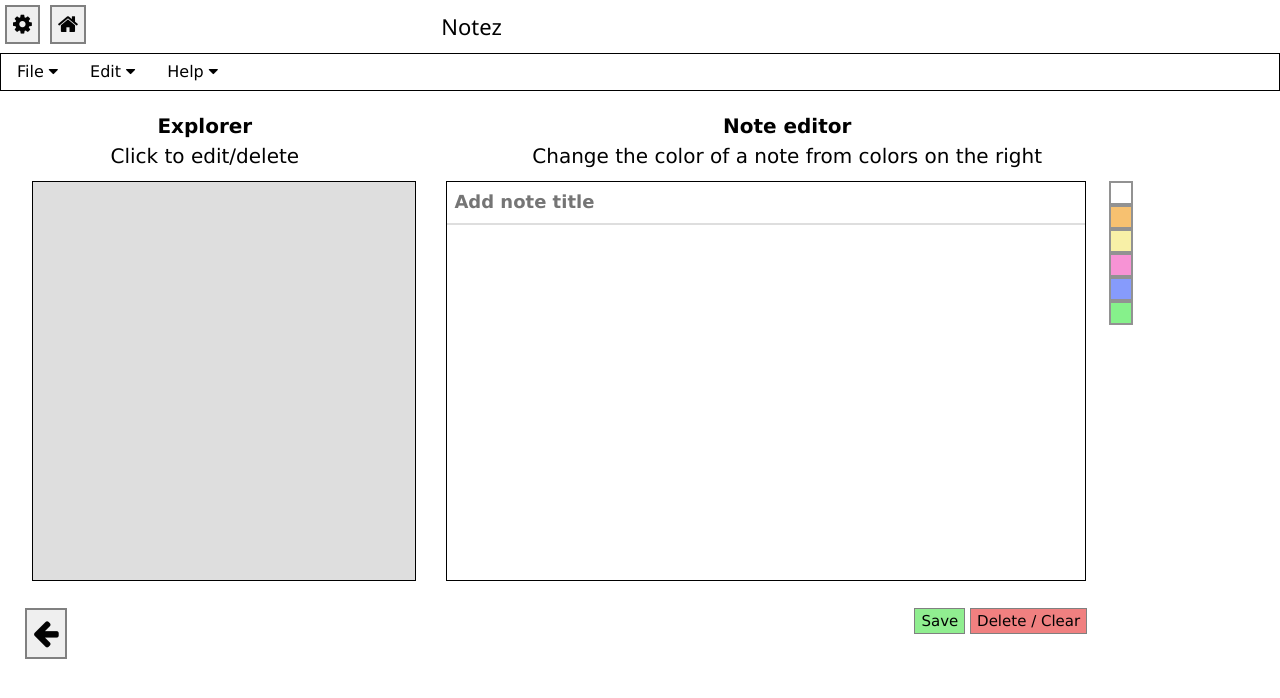
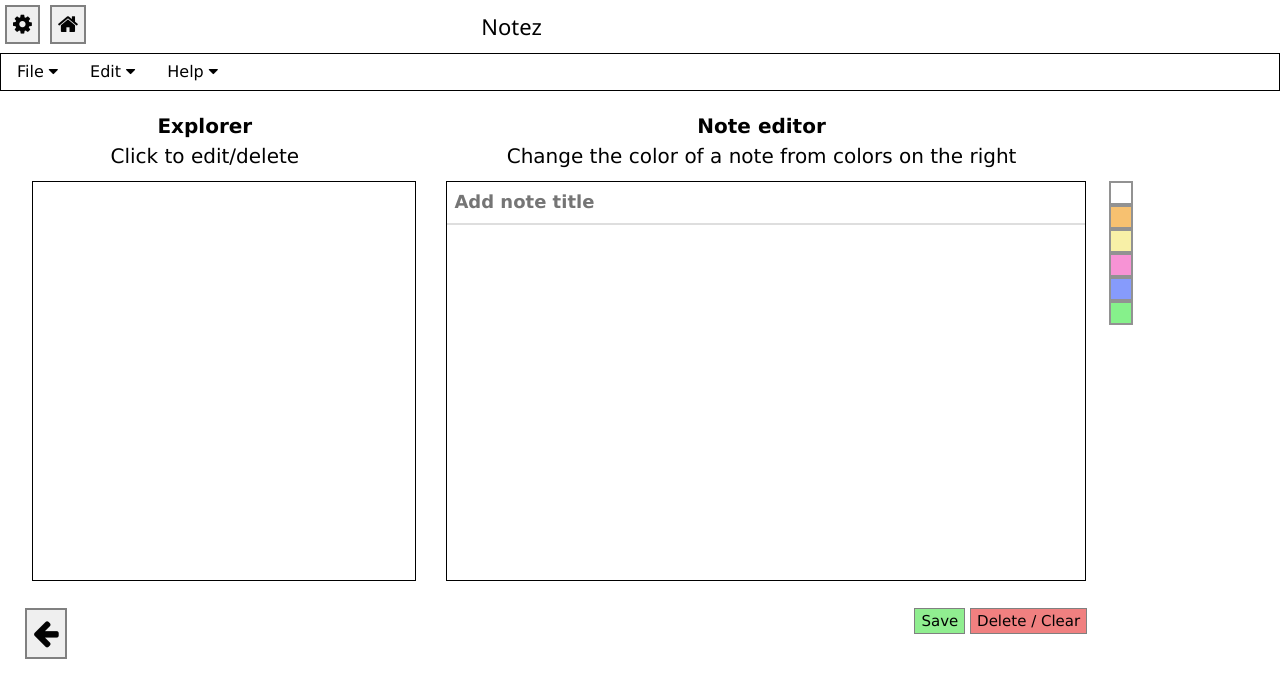
Before and after one commit to ainokai/Notetz, a plain HTML site: page addNote.html in a window 1280 px wide. Drawn offline with nearby package versions, Linux system fonts and the light colour scheme.

Commit message:
päivitetty 13.5.

```diff
--- a/style.css
+++ b/style.css
@@ -24,7 +24,7 @@ header h1 {
   color: black;
   display: table-cell;
   vertical-align: middle;
-  padding: 10px 0 10px 350px;
+  padding: 10px 0 10px 390px;
   font-style: helvetica;
   font-size: 22px;
 }
@@ -106,7 +106,7 @@ header h1 {
 }
 
 .note {
-  background-color:white;
+  background-color: lightgrey;
   color: black;
   border: 1px solid black;
   width: 300px;
@@ -161,7 +161,7 @@ footer {
 
 #note-head {
   width: 50%;
-  margin-left: 5%;
+  margin-left: 3%;
   display: inline-block;
   text-align: center;
 }
@@ -181,7 +181,7 @@ noteList {
   height: 400px;
   overflow: scroll;
   border: solid 1px black;
-  background-color: #DEDEDE;
+  background-color: white;
 }
 
 .within-list {
```
